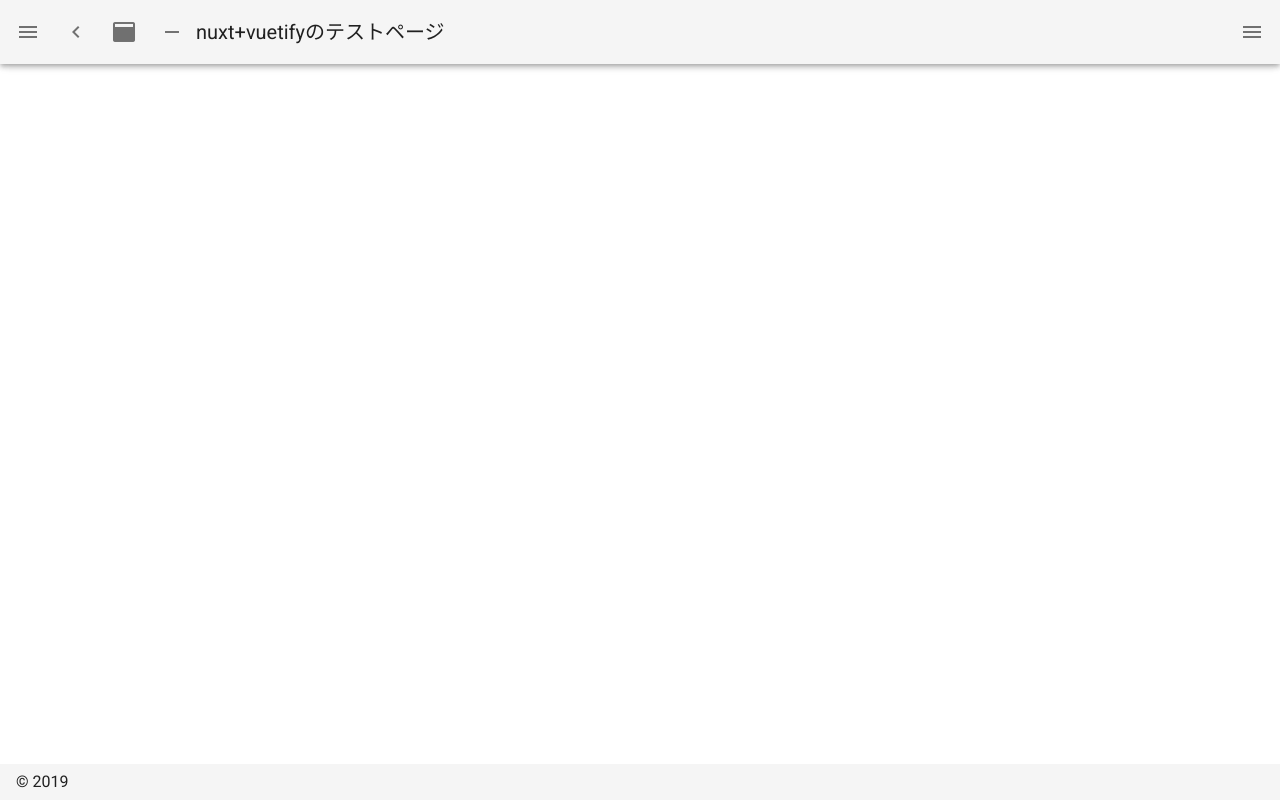
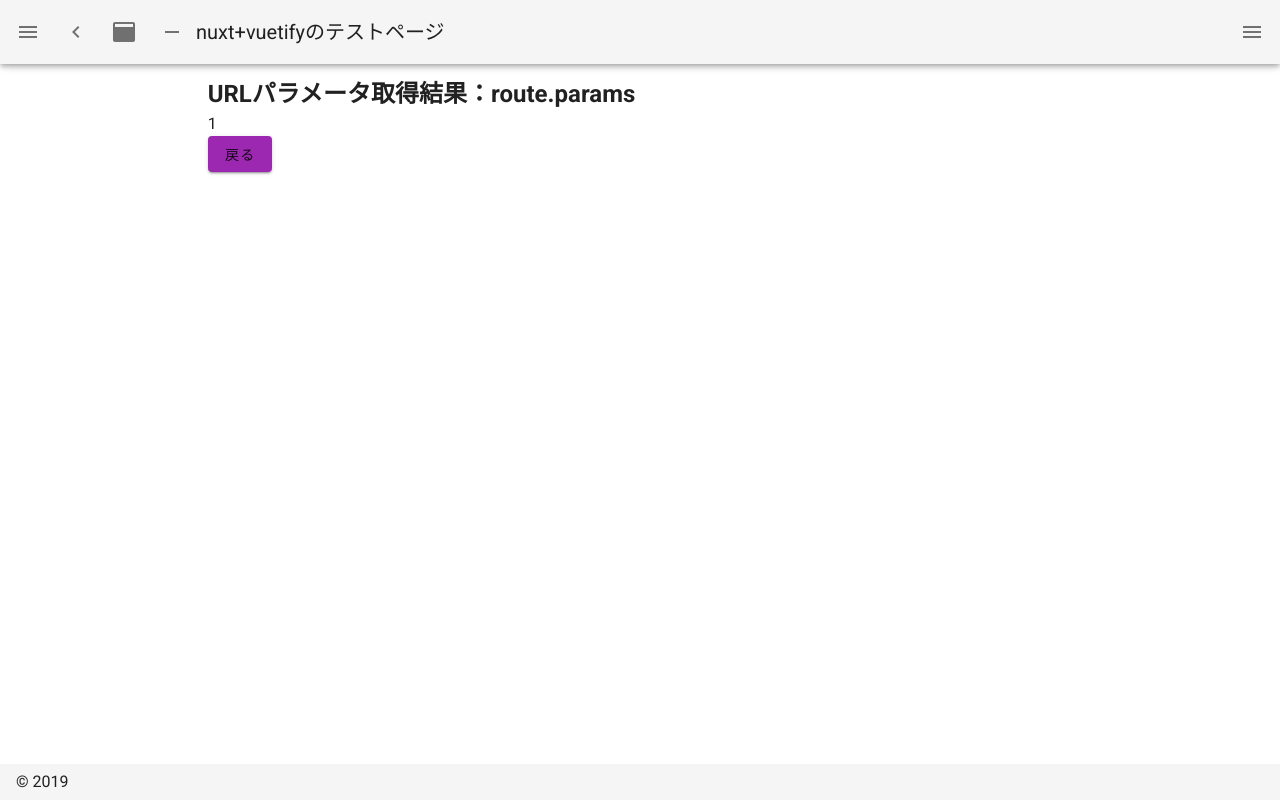
Before and after one commit to YasuakiHirano/poc-nuxt, a Nuxt app: page /users/1 in a window 1280 px wide. Built offline with nearby package versions, Linux system fonts and the light colour scheme.

Commit message:
画面遷移

```diff
--- a/pages/form-test.vue
+++ b/pages/form-test.vue
@@ -6,6 +6,7 @@
       <v-text-field v-model="password" label="password" type="password"></v-text-field>
       <v-btn @click="movePage(1)" color="primary">push query</v-btn>
       <v-btn @click="movePage(2)" color="primary">push param</v-btn>
+      <v-btn @click="moveUsers()" color="primary">users param999</v-btn>
     </v-col>
   </v-row>
 </template>
@@ -26,8 +27,11 @@ export default {
         this.$router.push({ path: 'form-query-result-test' , query :{ name: this.name, email: this.email, password: this.password }});
       } else {
         console.log('push params:', this.name);
-        this.$router.push({ path: `form-params-result-test/${this.name}/${this.email}/${this.password}` , params :{ name: this.name, email: this.email, password: this.password }});
+        this.$router.push({ path: `form-params-result-test/${this.name}/${this.email}/${this.password}` });
       }
+    },
+    moveUsers() {
+      this.$router.push({ path: `users/999` });
     }
   }
 }
--- /dev/null
+++ b/pages/users/_id.vue
@@ -0,0 +1,26 @@
+<template>
+  <v-row justify="center">
+    <v-col cols="9">
+      <h2>URLパラメータ取得結果：route.params</h2>
+      {{ this.$route.params.id }}<br>
+      <v-btn color="purple" @click="returnPage()">戻る</v-btn>
+    </v-col>
+  </v-row>
+</template>
+
+<script>
+export default {
+  created(){
+    console.log('params:', this.$route.params);
+  },
+  data () {
+    return {
+    }
+  },
+  methods: {
+    returnPage() {
+      this.$router.go(-1);
+    }
+  }
+}
+</script>
```
